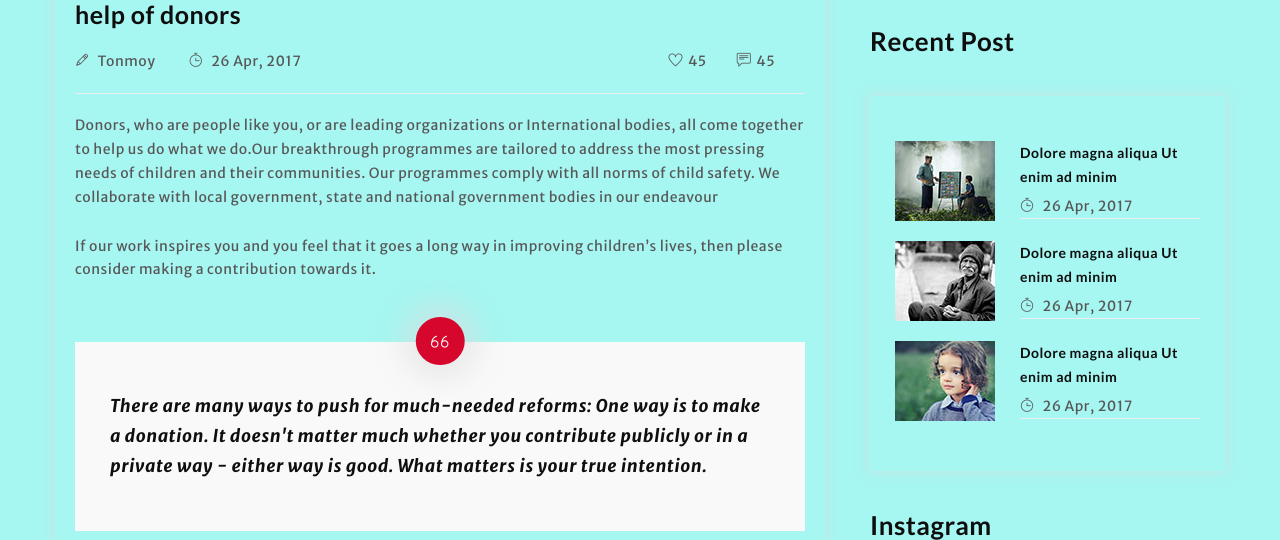
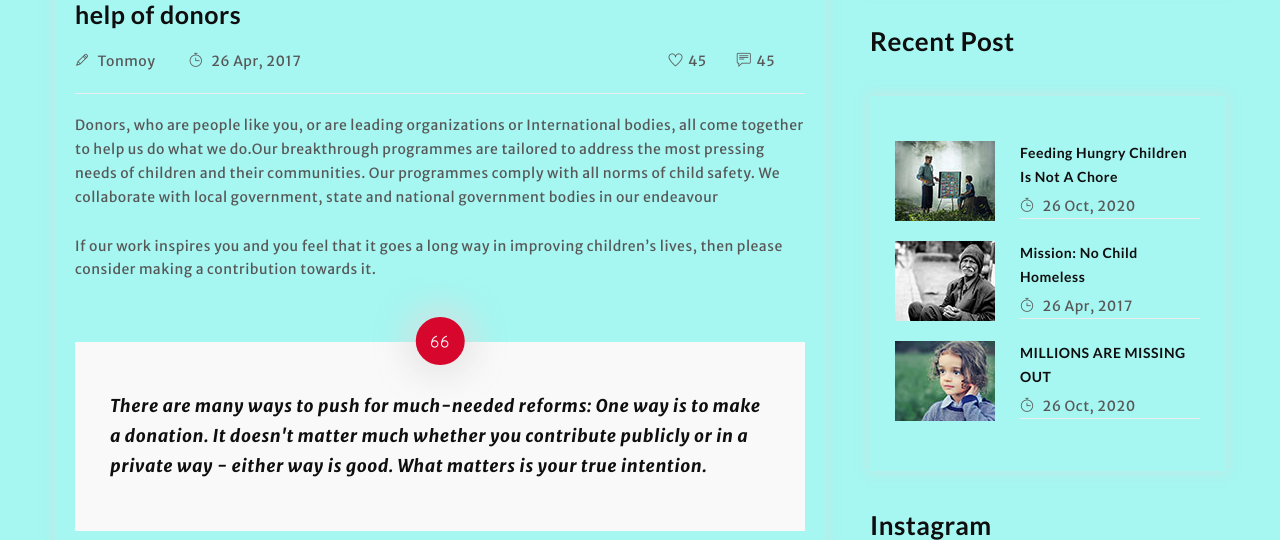
Before and after one commit to iamsrshaikh/wt_project, a Node server app: page /blog-single in a window 1280 px wide. Shown: the part 708-1248 px from the top of the page. Run offline with Node 20, Linux system fonts and the light colour scheme.

Commit message:
Update blog-single.ejs

```diff
--- a/views/blog-single.ejs
+++ b/views/blog-single.ejs
@@ -237,12 +237,12 @@
 											<!-- /img -->
 											<div class="blog-recent-post-text">
 												<div class="blog-recent-post-head">
-													<a href="#">Dolore magna aliqua Ut enim ad minim</a>
+													<a href="#">Feeding Hungry Children Is Not A Chore</a>
 												</div>
 												<!-- /post-head -->
 												<div class="blog-recent-post-meta mt5">
 													<ul class="meta-list">
-														<li><a class="black" href="#"><span class="mr5 ti-timer"></span> 26 Apr, 2017</a></li>
+														<li><a class="black" href="#"><span class="mr5 ti-timer"></span> 26 Oct, 2020</a></li>
 													</ul>
 												</div>
 											</div>
@@ -256,7 +256,7 @@
 											<!-- /img -->
 											<div class="blog-recent-post-text">
 												<div class="blog-recent-post-head">
-													<a href="#">Dolore magna aliqua Ut enim ad minim</a>
+													<a href="#">Mission: No Child Homeless</a>
 												</div>
 												<!-- /post-head -->
 												<div class="blog-recent-post-meta mt5">
@@ -275,12 +275,12 @@
 											<!-- /img -->
 											<div class="blog-recent-post-text">
 												<div class="blog-recent-post-head">
-													<a href="#">Dolore magna aliqua Ut enim ad minim</a>
+													<a href="#">MILLIONS ARE MISSING OUT</a>
 												</div>
 												<!-- /post-head -->
 												<div class="blog-recent-post-meta mt5">
 													<ul class="meta-list">
-														<li><a class="black" href="#"><span class="mr5 ti-timer"></span> 26 Apr, 2017</a></li>
+														<li><a class="black" href="#"><span class="mr5 ti-timer"></span> 26 Oct, 2020</a></li>
 													</ul>
 												</div>
 											</div>
```
